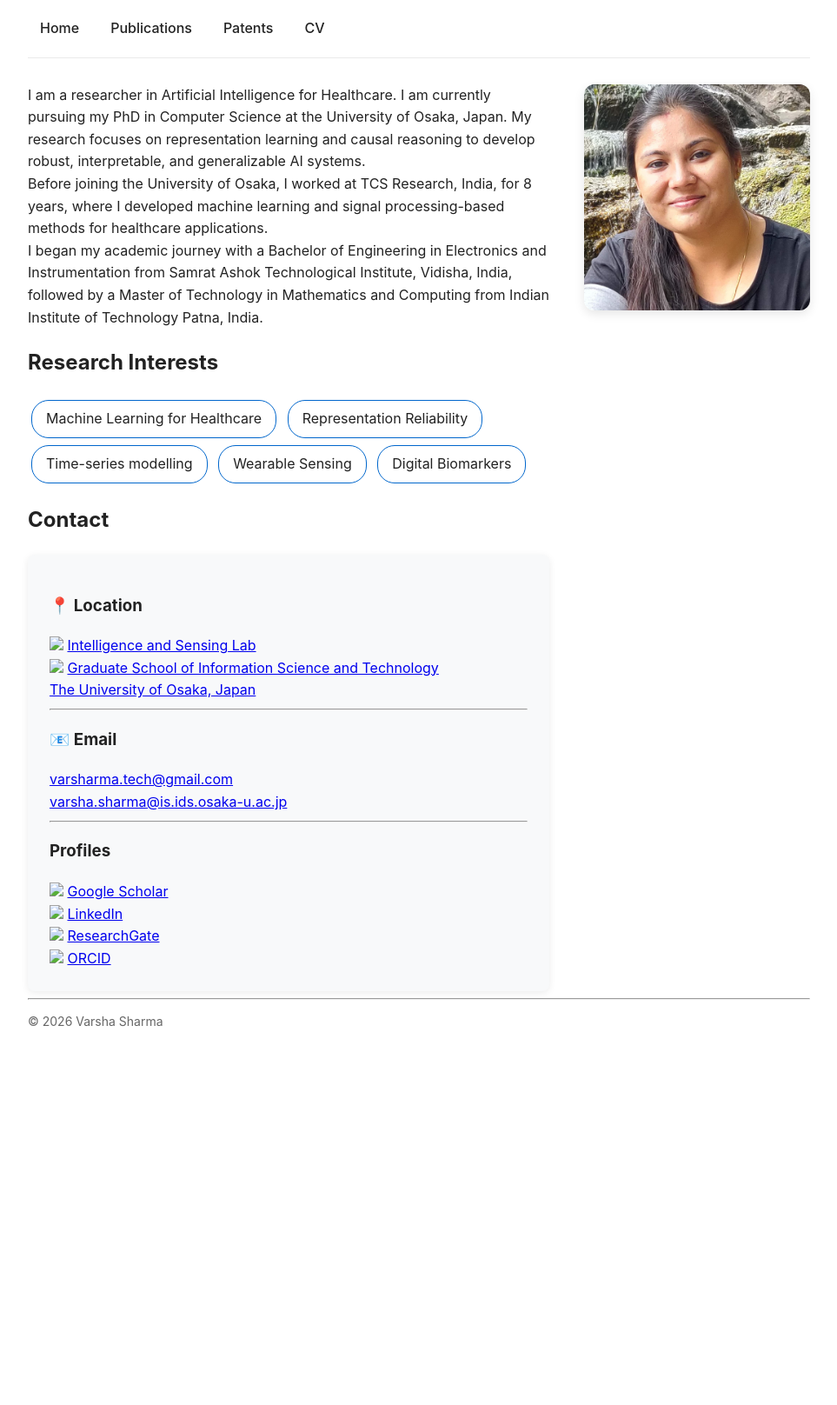
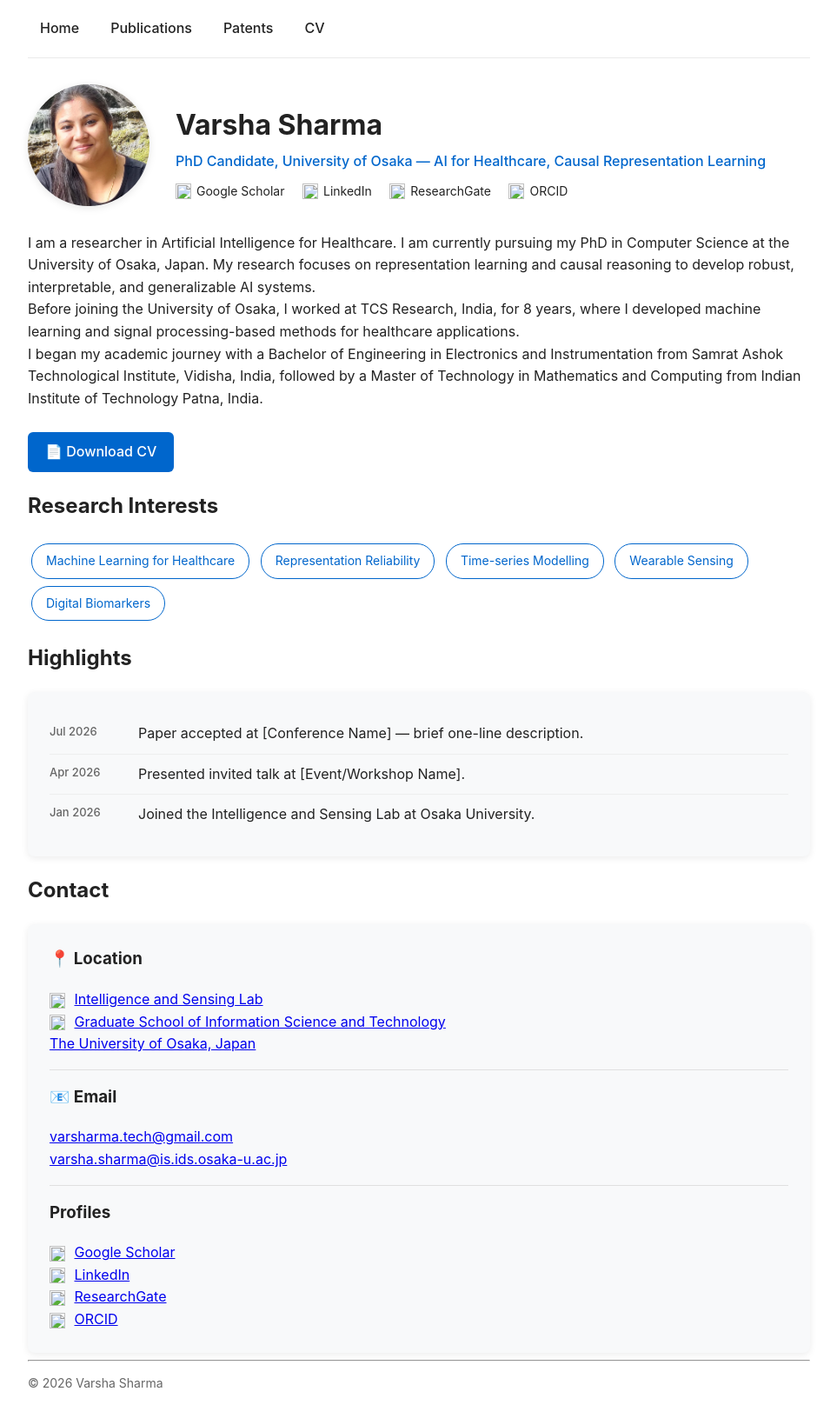
Before and after one commit to shavarsha/shavarsha.github.io, a Jekyll site: the page built from index.md, in a window 1280 px wide. Shown: the whole page at 87% size, without its empty margins (158-1121 px from the left). Built offline with Jekyll 4.4.1, drawn with Linux system fonts in a browser that asks for light colours; before the commit the page ends 1201 px from its top, so only the background shows below that.

Commit message:
Update index.md

```diff
--- a/index.md
+++ b/index.md
@@ -2,98 +2,81 @@
 layout: default
 title: Home
 ---
-<div style="display:flex; align-items:flex-start; gap:40px; flex-wrap:wrap;">
 
-<div style="flex:1; min-width:300px;">
-
-I am a researcher in Artificial Intelligence for Healthcare. I am currently pursuing my PhD in Computer Science at the University of Osaka, Japan. My research focuses on representation learning and causal reasoning to develop robust, interpretable, and generalizable AI systems. <br>
-
-Before joining the University of Osaka, I worked at TCS Research, India, for 8 years, where I developed machine learning and signal processing-based methods for healthcare applications. <br>
-
-I began my academic journey with a Bachelor of Engineering in Electronics and Instrumentation from Samrat Ashok Technological Institute, Vidisha, India, followed by a Master of Technology in Mathematics and Computing from Indian Institute of Technology Patna, India.
-
-
-<h2>Research Interests</h2><div style="margin-top:15px;">
-
-<span style="display:inline-block;padding:8px 16px;margin:4px;border:1px solid #0066cc;border-radius:20px;">Machine Learning for Healthcare</span>
-<span style="display:inline-block;padding:8px 16px;margin:4px;border:1px solid #0066cc;border-radius:20px;">Representation Reliability</span>
-<span style="display:inline-block;padding:8px 16px;margin:4px;border:1px solid #0066cc;border-radius:20px;">Time-series modelling</span>
-<span style="display:inline-block;padding:8px 16px;margin:4px;border:1px solid #0066cc;border-radius:20px;">Wearable Sensing</span>
-<span style="display:inline-block;padding:8px 16px;margin:4px;border:1px solid #0066cc;border-radius:20px;">Digital Biomarkers</span>
+<div class="profile-header">
+  <img src="/assets/img/IMG_20210224_145017__01.jpg" alt="Varsha Sharma" class="profile-photo">
+  <div class="profile-intro">
+    <h1>Varsha Sharma</h1>
+    <div class="profile-tagline">PhD Candidate, University of Osaka — AI for Healthcare, Causal Representation Learning</div>
+    <div class="social-row">
+      <a href="https://scholar.google.com/citations?hl=en&user=fdnMEAQAAAAJ">
+        <img src="https://www.google.com/s2/favicons?domain=scholar.google.com&sz=32"> Google Scholar
+      </a>
+      <a href="https://www.linkedin.com/in/varsha-sharma-6aa32755/">
+        <img src="https://www.google.com/s2/favicons?domain=linkedin.com&sz=32"> LinkedIn
+      </a>
+      <a href="https://www.researchgate.net/profile/Varsha-Sharma-12?ev=hdr_xprf">
+        <img src="https://www.google.com/s2/favicons?domain=researchgate.net&sz=32"> ResearchGate
+      </a>
+      <a href="https://orcid.org/my-orcid?orcid=0009-0000-6685-0508">
+        <img src="https://www.google.com/s2/favicons?domain=orcid.org&sz=32"> ORCID
+      </a>
+    </div>
+  </div>
 </div>
 
-<!-- <p style="font-size:24px;">
-<a href="https://scholar.google.com/citations?hl=en&user=fdnMEAQAAAAJ">🎓</a>
-&nbsp;
-<a href="https://www.linkedin.com/in/YOUR-LINKEDIN-ID">🔗</a>
+<p>
+I am a researcher in Artificial Intelligence for Healthcare. I am currently pursuing my PhD in Computer Science at the University of Osaka, Japan. My research focuses on representation learning and causal reasoning to develop robust, interpretable, and generalizable AI systems.<br>
+Before joining the University of Osaka, I worked at TCS Research, India, for 8 years, where I developed machine learning and signal processing-based methods for healthcare applications.<br>
+I began my academic journey with a Bachelor of Engineering in Electronics and Instrumentation from Samrat Ashok Technological Institute, Vidisha, India, followed by a Master of Technology in Mathematics and Computing from Indian Institute of Technology Patna, India.
 </p>
 
-<hr style="margin-top:40px;"> -->
+<a href="/cv.pdf" class="cv-button">📄 Download CV</a>
+
+<h2>Research Interests</h2>
+<div style="margin-top:15px;">
+  <span class="tag-pill">Machine Learning for Healthcare</span>
+  <span class="tag-pill">Representation Reliability</span>
+  <span class="tag-pill">Time-series Modelling</span>
+  <span class="tag-pill">Wearable Sensing</span>
+  <span class="tag-pill">Digital Biomarkers</span>
+</div>
+
+<h2>Highlights</h2>
+<div class="card">
+  <div class="highlight-item">
+    <div class="highlight-date">Jul 2026</div>
+    <div>Paper accepted at [Conference Name] — brief one-line description.</div>
+  </div>
+  <div class="highlight-item">
+    <div class="highlight-date">Apr 2026</div>
+    <div>Presented invited talk at [Event/Workshop Name].</div>
+  </div>
+  <div class="highlight-item">
+    <div class="highlight-date">Jan 2026</div>
+    <div>Joined the Intelligence and Sensing Lab at Osaka University.</div>
+  </div>
+</div>
 
 <h2>Contact</h2>
 
-<p>
+<div class="card">
+  <h3>📍 Location</h3>
+  <img src="https://www.google.com/s2/favicons?domain=is.d3c.osaka-u.ac.jp&sz=20"> <a href="https://is.d3c.osaka-u.ac.jp/en/">Intelligence and Sensing Lab</a><br>
+  <img src="https://www.google.com/s2/favicons?domain=www.ist.osaka-u.ac.jp&sz=20"> <a href="https://www.ist.osaka-u.ac.jp/english/">Graduate School of Information Science and Technology</a><br>
+  <a href="https://www.osaka-u.ac.jp/en">The University of Osaka, Japan</a>
 
-</p>
+  <hr>
 
-<div style="
-background:#f8f9fa;
-padding:25px;
-border-radius:8px;
-box-shadow:0 2px 8px rgba(0,0,0,0.08);
-margin-top:20px;
-max-width:700px;
-">
+  <h3>📧 Email</h3>
+  <a href="mailto:varsharma.tech@gmail.com">varsharma.tech@gmail.com</a><br>
+  <a href="mailto:varsha.sharma@is.ids.osaka-u.ac.jp">varsha.sharma@is.ids.osaka-u.ac.jp</a>
 
-<h3>📍 Location</h3>
-<img src="https://www.google.com/s2/favicons?domain=is.d3c.osaka-u.ac.jp&sz=20"> <a href="https://is.d3c.osaka-u.ac.jp/en/">Intelligence and Sensing Lab</a><br>
-<img src="https://www.google.com/s2/favicons?domain=www.ist.osaka-u.ac.jp&sz=20"> <a href="https://www.ist.osaka-u.ac.jp/english/">Graduate School of Information Science and Technology</a><br>
-<a href="https://www.osaka-u.ac.jp/en">The University of Osaka, Japan</a><br>
+  <hr>
 
-<hr>
-
-<h3>📧 Email</h3>
-<a href="mailto:varsharma.tech@gmail.com">varsharma.tech@gmail.com</a><br>
-<a href="mailto:varsha.sharma@is.ids.osaka-u.ac.jp">varsha.sharma@is.ids.osaka-u.ac.jp</a><br>
-
-<hr>
-
-<h3> Profiles</h3>
-<img src="https://www.google.com/s2/favicons?domain=scholar.google.com&sz=20"> <a href="https://scholar.google.com/citations?hl=en&user=fdnMEAQAAAAJ">Google Scholar</a><br>
-<img src="https://www.google.com/s2/favicons?domain=linkedin.com&sz=20"> <a href="https://www.linkedin.com/in/varsha-sharma-6aa32755/">LinkedIn</a><br>
-<img src="https://www.google.com/s2/favicons?domain=researchgate.net&sz=20"> <a href="https://www.researchgate.net/profile/Varsha-Sharma-12?ev=hdr_xprf">ResearchGate</a><br>
-<img src="https://www.google.com/s2/favicons?domain=orcid.org&sz=20"> <a href="https://orcid.org/my-orcid?orcid=0009-0000-6685-0508">ORCID</a><br>
-
-
+  <h3>Profiles</h3>
+  <img src="https://www.google.com/s2/favicons?domain=scholar.google.com&sz=20"> <a href="https://scholar.google.com/citations?hl=en&user=fdnMEAQAAAAJ">Google Scholar</a><br>
+  <img src="https://www.google.com/s2/favicons?domain=linkedin.com&sz=20"> <a href="https://www.linkedin.com/in/varsha-sharma-6aa32755/">LinkedIn</a><br>
+  <img src="https://www.google.com/s2/favicons?domain=researchgate.net&sz=20"> <a href="https://www.researchgate.net/profile/Varsha-Sharma-12?ev=hdr_xprf">ResearchGate</a><br>
+  <img src="https://www.google.com/s2/favicons?domain=orcid.org&sz=20"> <a href="https://orcid.org/my-orcid?orcid=0009-0000-6685-0508">ORCID</a>
 </div>
-
-
-<!--
----
-
-### Explore
-
-- [Research](/research)
-- [Publications](/publications)
-- [Work](/work)
-- [CV](/cv)
-
----
-
-### Contact
-
-- Email: [varsharma.tech@gmail.com](mailto:varsharma.tech@gmail.com)
-- LinkedIn: https://www.linkedin.com/in/varsha-sharma-6aa32755
-- Google Scholar: https://scholar.google.com/citations?user=YOUR_ID
-- ORCID: https://orcid.org/0000-0000-6685-0508
--->
-
-</div>
-
-<div style="width:260px;">
-
-<img src="/assets/img/IMG_20210224_145017__01.jpg" style="width:100%; border-radius:12px; box-shadow:0 4px 12px rgba(0,0,0,0.1);">
-
-</div>
-
-</div>
```
